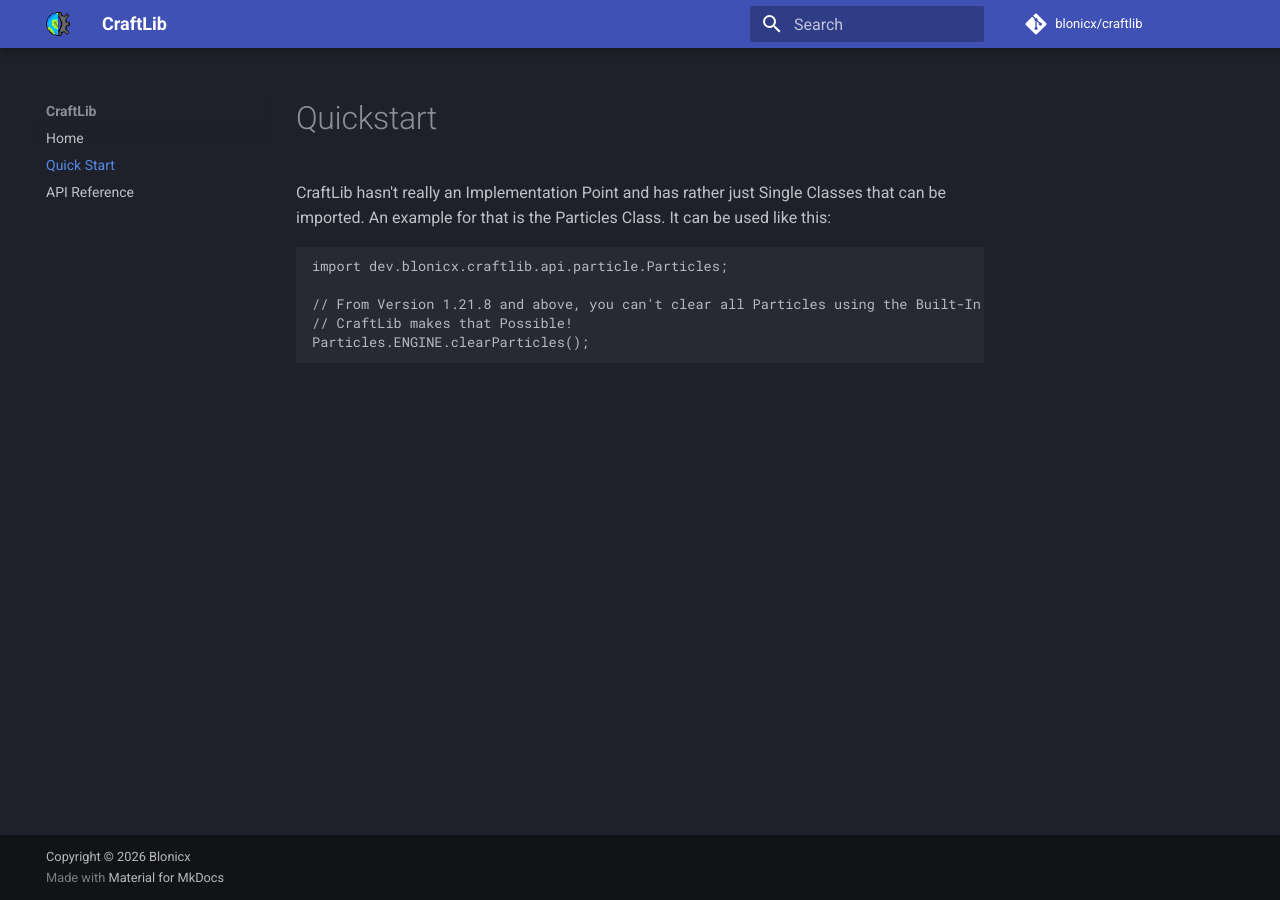
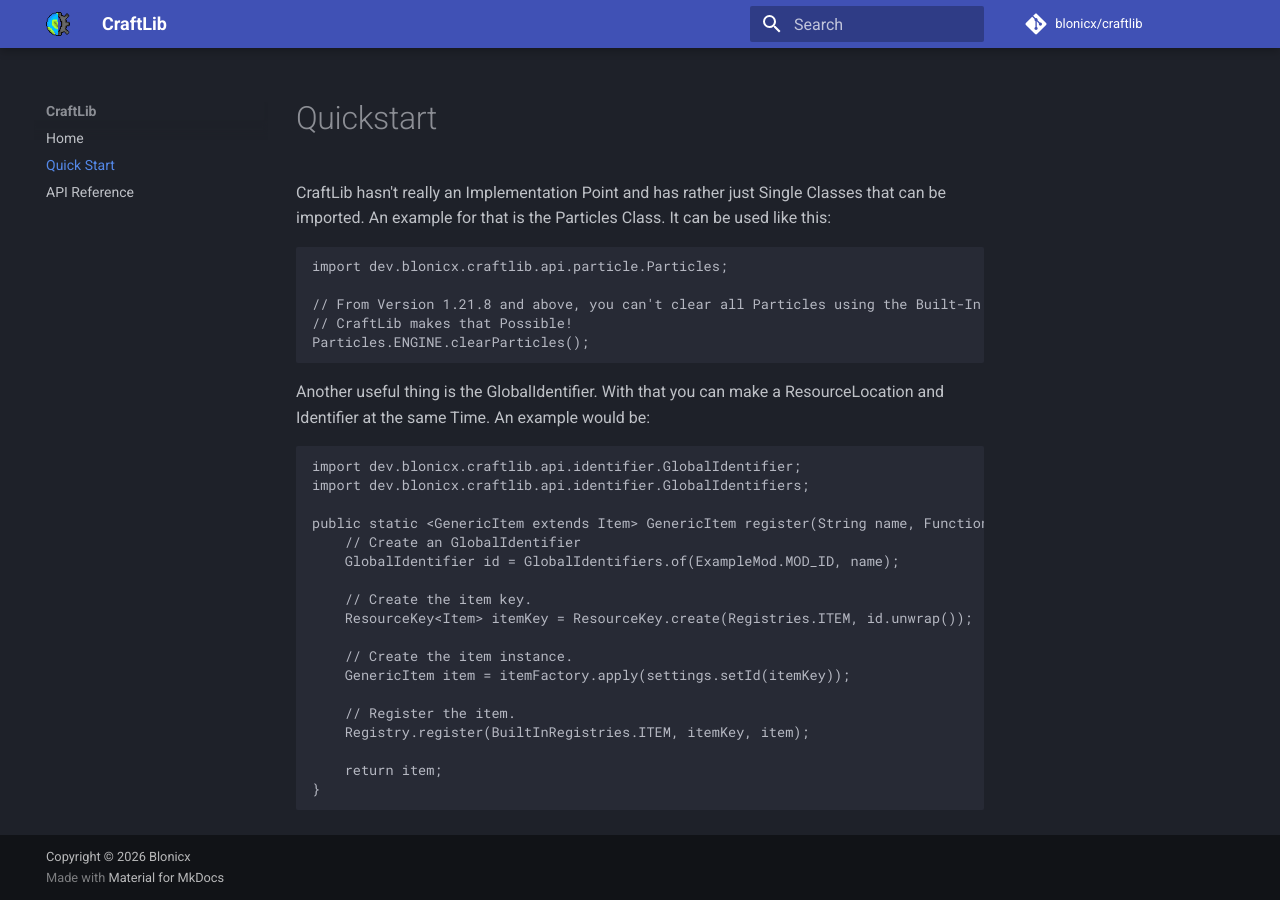
Before and after one commit to Blonicx/CraftLib, an MkDocs documentation site: the page built from docs/quickstart.md, in a window 1280 px wide. Built offline with MkDocs 1.6.1 and Material for MkDocs 9.7.7, drawn with Linux system fonts in a browser that asks for light colours; comment, search, counter and statistics services are not loaded.

````diff
--- a/docs/quickstart.md
+++ b/docs/quickstart.md
@@ -8,3 +8,27 @@ import dev.blonicx.craftlib.api.particle.Particles;
 // CraftLib makes that Possible!
 Particles.ENGINE.clearParticles();
 ```
+
+Another useful thing is the GlobalIdentifier.
+With that you can make a ResourceLocation and Identifier at the same Time.
+An example would be:
+```java
+import dev.blonicx.craftlib.api.identifier.GlobalIdentifier;
+import dev.blonicx.craftlib.api.identifier.GlobalIdentifiers;
+
+public static <GenericItem extends Item> GenericItem register(String name, Function<Item.Properties, GenericItem> itemFactory, Item.Properties settings) {
+    // Create an GlobalIdentifier
+    GlobalIdentifier id = GlobalIdentifiers.of(ExampleMod.MOD_ID, name);
+
+    // Create the item key.
+    ResourceKey<Item> itemKey = ResourceKey.create(Registries.ITEM, id.unwrap());
+
+    // Create the item instance.
+    GenericItem item = itemFactory.apply(settings.setId(itemKey));
+
+    // Register the item.
+    Registry.register(BuiltInRegistries.ITEM, itemKey, item);
+
+    return item;
+}
+```
````
Also changed, not shown: docs/index.md (+1 -1 lines), 3 other files.
